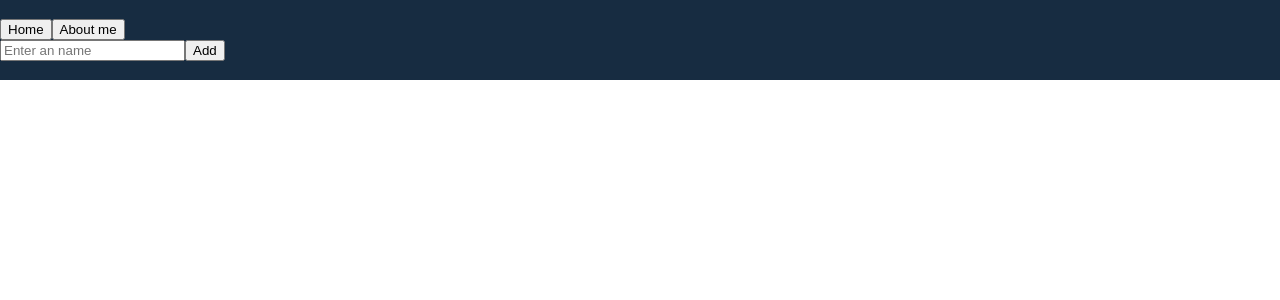
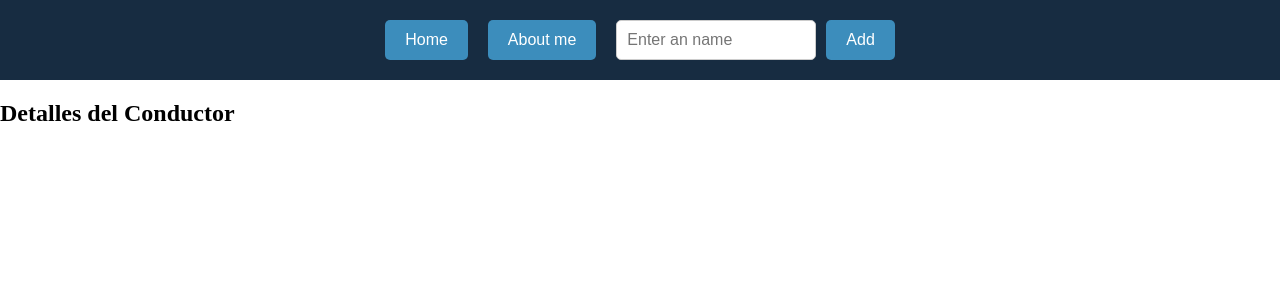
Before and after one commit to luisdefago/Drivers-PI-Soy-Henry, a React (Vite) app in the folder client/: page /detail/1 in a window 1280 px wide. Before the commit this address had no page. Shown: the top 300 px of the page. Built offline with nearby package versions, Linux system fonts and the light colour scheme; no server answers; the HTML template or start-up script is replaced by a standard one.

Commit message:
css cards nav searchBar

```diff
--- a/client/src/App.jsx
+++ b/client/src/App.jsx
@@ -1,13 +1,15 @@
 import "./App.css";
-import { Route, Routes } from "react-router-dom";
+import { Route, Routes, useLocation } from "react-router-dom";
 import Landing from "./pages/landingPage/landingPage";
 import Nav from "./components/nav/nav";
 import Home from "./pages/home/home";
 import { useState } from "react";
 import axios from "axios";
+import Detail from "./pages/detail/detail";
 
 function App() {
   const [drivers, setDrivers] = useState([]);
+  const { pathname } = useLocation();
 
   const onSearch = async (name) => {
     try {
@@ -38,10 +40,11 @@ function App() {
 
   return (
     <div className="App">
-      <Nav onSearch={onSearch} />
+      {pathname !== "/" && <Nav onSearch={onSearch} />}
       <Routes>
         <Route path="/" element={<Landing />} />
         <Route path="home" element={<Home drivers={drivers} />} />
+        <Route path="/detail/:id" element={<Detail />} />
       </Routes>
     </div>
   );
--- a/client/src/components/card/card.css
+++ b/client/src/components/card/card.css
@@ -0,0 +1,43 @@
+a {
+  text-decoration: none;
+}
+
+.card {
+  display: flex;
+  flex-direction: column;
+  align-items: center;
+  justify-content: center;
+  text-align: center;
+  width: 26vw;
+  height: 73vh;
+  margin: 10px;
+  padding: 10px;
+  background-color: #4e88fd;
+  border-radius: 5px;
+  box-shadow: 0 2px 4px rgba(0, 0, 0, 0.1);
+  transition: transform 0.3s ease;
+}
+
+.card:hover {
+  transform: translateY(-5px);
+}
+
+.cardImage {
+  width: 100%;
+  height: 80%;
+  object-fit: cover;
+  object-position: top;
+  border-radius: 5px;
+}
+
+.cardName {
+  font-size: 35px;
+  font-weight: bold;
+  margin-bottom: 5px;
+  color: white;
+}
+
+.cardTeams {
+  font-size: 22px;
+  color: #cacaca;
+}
--- a/client/src/components/card/card.jsx
+++ b/client/src/components/card/card.jsx
@@ -1,10 +1,15 @@
-const Card = ({ name, image, teams }) => {
+import { Link } from "react-router-dom";
+import "./card.css";
+
+const Card = ({ name, image, teams, id }) => {
   return (
-    <article className="card">
-      <img src={image} alt={name} />
-      <h3>{name}</h3>
-      <p>{teams}</p>
-    </article>
+    <Link to={`/detail/${id}`}>
+      <article className="card">
+        <img src={image} alt={name} className="cardImage" />
+        <h3 className="cardName">{name}</h3>
+        <p className="cardTeams">{teams}</p>
+      </article>
+    </Link>
   );
 };
 
--- a/client/src/components/nav/nav.css
+++ b/client/src/components/nav/nav.css
@@ -1,7 +1,41 @@
+a{
+  text-decoration: none;
+  margin-right: 20px;
+}
+
 .header {
+  background: #172c41;
+  padding: 20px;
+}
+
+.nav {
+  display: flex;
+  justify-content: center;
+  align-items: center;
+}
+
+.navButtons {
   display: flex;
   align-items: center;
-  width: 100vw;
-  height: 10vh;
-  background: #172c41;
 }
+
+.navButton {
+  margin-right: 20px;
+  background-color: #3c8dbc;
+  color: white;
+  border: none;
+  padding: 10px 20px;
+  border-radius: 5px;
+  cursor: pointer;
+  font-size: 16px;
+  transition: background-color 0.3s ease;
+  height: 40px;
+}
+
+.navButton:last-child {
+  margin-right: 0;
+}
+
+.navButton:hover {
+  background-color: #367fa9;
+}
--- a/client/src/components/nav/nav.jsx
+++ b/client/src/components/nav/nav.jsx
@@ -1,15 +1,18 @@
+import { Link } from "react-router-dom";
 import SearchBar from "../searchBar/searchBar";
 import "./nav.css";
 
 const Nav = ({ onSearch }) => {
   return (
     <header className="header">
-      <nav>
-        <div>
-          <button>Home</button>
-          <button>About me</button>
+      <nav className="nav">
+        <div className="navButtons">
+          <Link to={"/home"}>
+            <button className="navButton">Home</button>
+          </Link>
+          <button className="navButton">About me</button>
         </div>
-        <div>
+        <div className="navSearch">
           <SearchBar onSearch={onSearch} />
         </div>
       </nav>
--- a/client/src/components/searchBar/searchBar.css
+++ b/client/src/components/searchBar/searchBar.css
@@ -0,0 +1,31 @@
+.searchBar {
+  display: flex;
+  align-items: center;
+  margin-left: 20px;
+}
+
+.searchInput {
+  width: 200px;
+  padding: 10px;
+  border: 1px solid #ccc;
+  border-radius: 5px;
+  font-size: 16px;
+  height: 40px;
+}
+
+.searchButton {
+  background-color: #3c8dbc;
+  color: white;
+  border: none;
+  padding: 10px 20px;
+  border-radius: 5px;
+  margin-left: 10px;
+  cursor: pointer;
+  font-size: 16px;
+  transition: background-color 0.3s ease;
+  height: 40px;
+}
+
+.searchButton:hover {
+  background-color: #367fa9;
+}
--- a/client/src/components/searchBar/searchBar.jsx
+++ b/client/src/components/searchBar/searchBar.jsx
@@ -22,9 +22,9 @@ export default function SearchBar({ onSearch }) {
         }}
         placeholder="Enter an name"
         value={name}
-        className="input"
+        className="searchInput"
       />
-      <button className="input-btn" onClick={search}>
+      <button className="searchButton" onClick={search}>
         Add
       </button>
     </div>
--- /dev/null
+++ b/client/src/pages/detail/detail.jsx
@@ -0,0 +1,38 @@
+import axios from "axios";
+import { useEffect, useState } from "react";
+import { useParams } from "react-router-dom";
+
+const Detail = () => {
+  const { id } = useParams();
+  const [driver, setDriver] = useState({});
+
+  useEffect(() => {
+    axios
+      .get(`http://127.0.0.1:3001/drivers/driverById/${id}`)
+      .then(({ data }) => {
+        if (!data) {
+          alert("No hay conductor con ese ID");
+          setDriver({});
+        } else {
+          setDriver(data);
+        }
+      })
+      .catch((error) => {
+        console.error("Error al obtener detalles del conductor:", error);
+        alert("Hubo un error al obtener detalles del conductor.");
+      });
+  }, [id]);
+
+  console.log(driver);
+
+  return (
+    <div>
+      <h2>Detalles del Conductor</h2>
+      {/* <p>Nombre: {driver.forename}</p>
+      <p>Apellido: {driver.surname}</p> */}
+      {/* Agrega más detalles del conductor aquí */}
+    </div>
+  );
+};
+
+export default Detail;
--- a/client/src/pages/home/home.css
+++ b/client/src/pages/home/home.css
@@ -0,0 +1,13 @@
+.home {
+  display: flex;
+  flex-direction: column;
+  align-items: center;
+  padding: 20px;
+}
+
+.homeCards {
+  display: flex;
+  flex-wrap: wrap;
+  justify-content: space-evenly;
+  gap: 20px;
+}
--- a/client/src/pages/home/home.jsx
+++ b/client/src/pages/home/home.jsx
@@ -1,18 +1,22 @@
 import Card from "../../components/card/card";
+import "./home.css";
 
 const Home = ({ drivers }) => {
   console.log(drivers);
   return (
-    <div>
+    <main className="home">
+      <section className="homeCards">
         {drivers.map(({ id, name, teams, image }) => (
           <Card
             key={id}
+            id={id}
             name={`${name.forename} ${name.surname}`}
             image={image.url}
             teams={teams}
           />
         ))}
-    </div>
+      </section>
+    </main>
   );
 };
 
```
Also changed, not shown: client/src/pages/detail/detail.css (added), 1 other file (tests, documents, lock files or other folders). Lines whose indentation alone changed are shown as unchanged.
